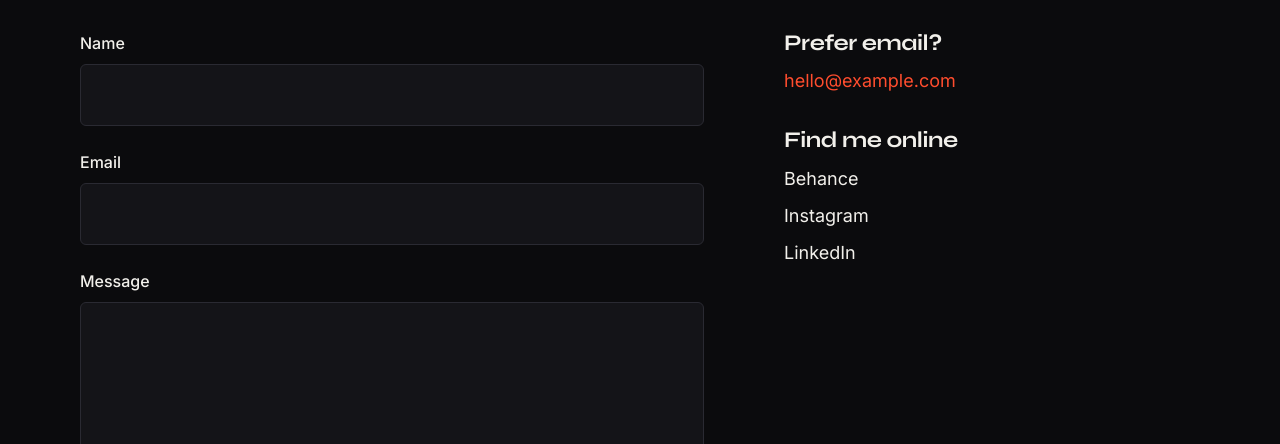
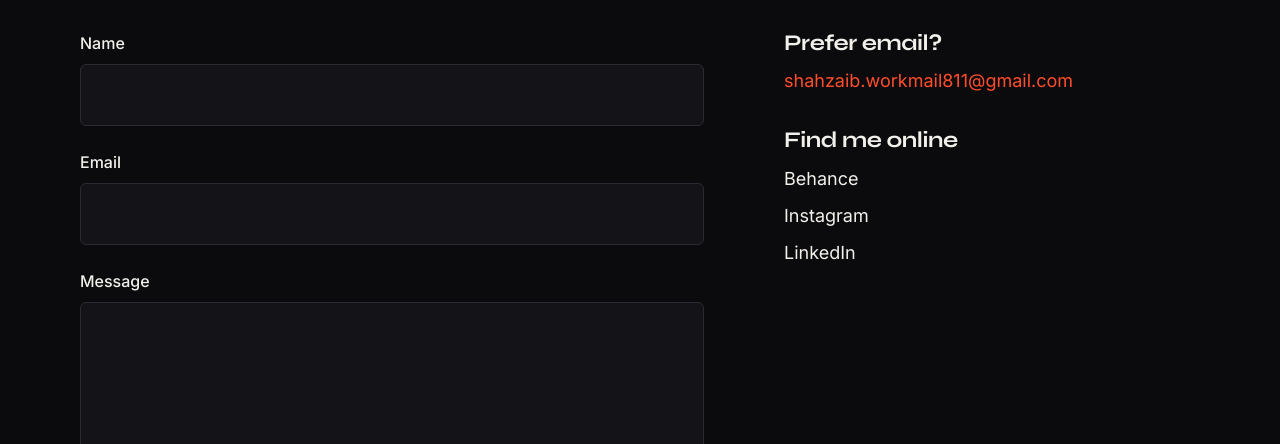
Before and after one commit to muhammadshahzaibhassan/shahzaib-graphic-design-portfolio, an Astro site: page /contact in a window 1280 px wide. Shown: the part 356-800 px from the top of the page. Built offline with nearby package versions, Linux system fonts and the light colour scheme; Astro itself is replaced by a stand-in of ours.

Commit message:
ADD updated gmail address

```diff
--- a/src/pages/contact.astro
+++ b/src/pages/contact.astro
@@ -5,7 +5,7 @@ import BaseLayout from '../layouts/BaseLayout.astro';
 // ===== REPLACE THESE =====
 // Get a free access key at https://web3forms.com (enter your email, key arrives by mail)
 const ACCESS_KEY = 'YOUR_WEB3FORMS_ACCESS_KEY_HERE';
-const email = 'hello@example.com';
+const email = 'shahzaib.workmail811@gmail.com';
 const socials = [
   { label: 'Behance', href: 'https://www.behance.net/designesbyshahzaib' },
   { label: 'Instagram', href: 'https://www.instagram.com/zaib.psd/' },
```
